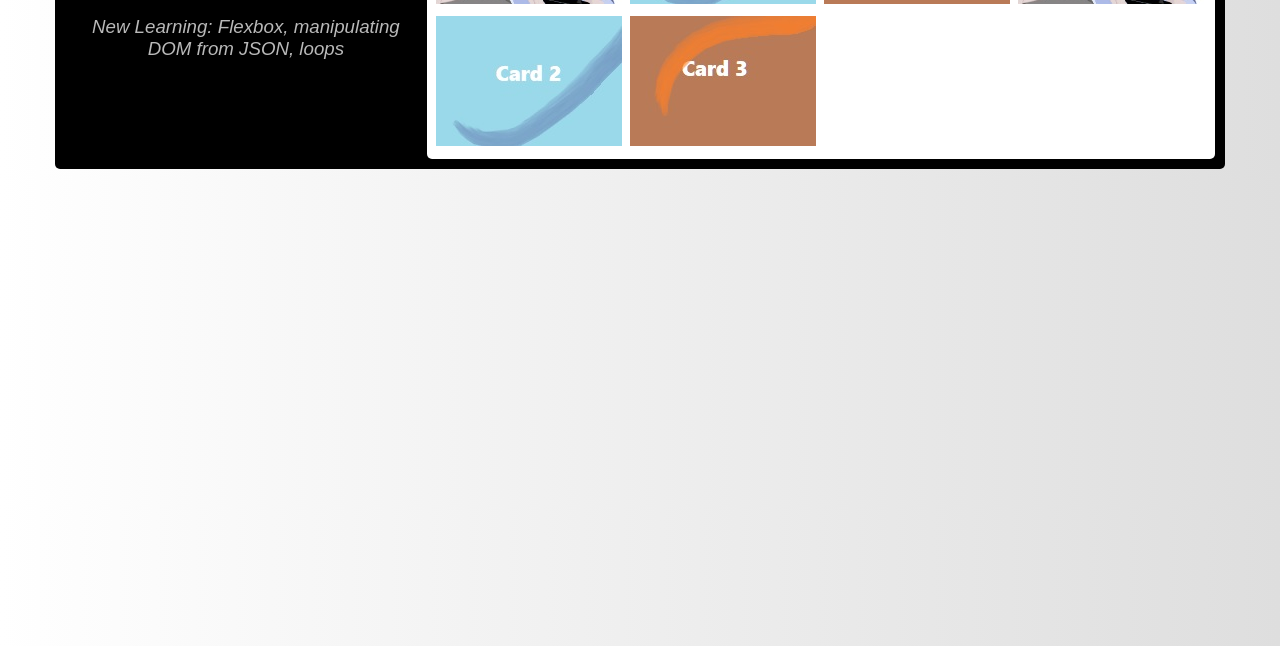
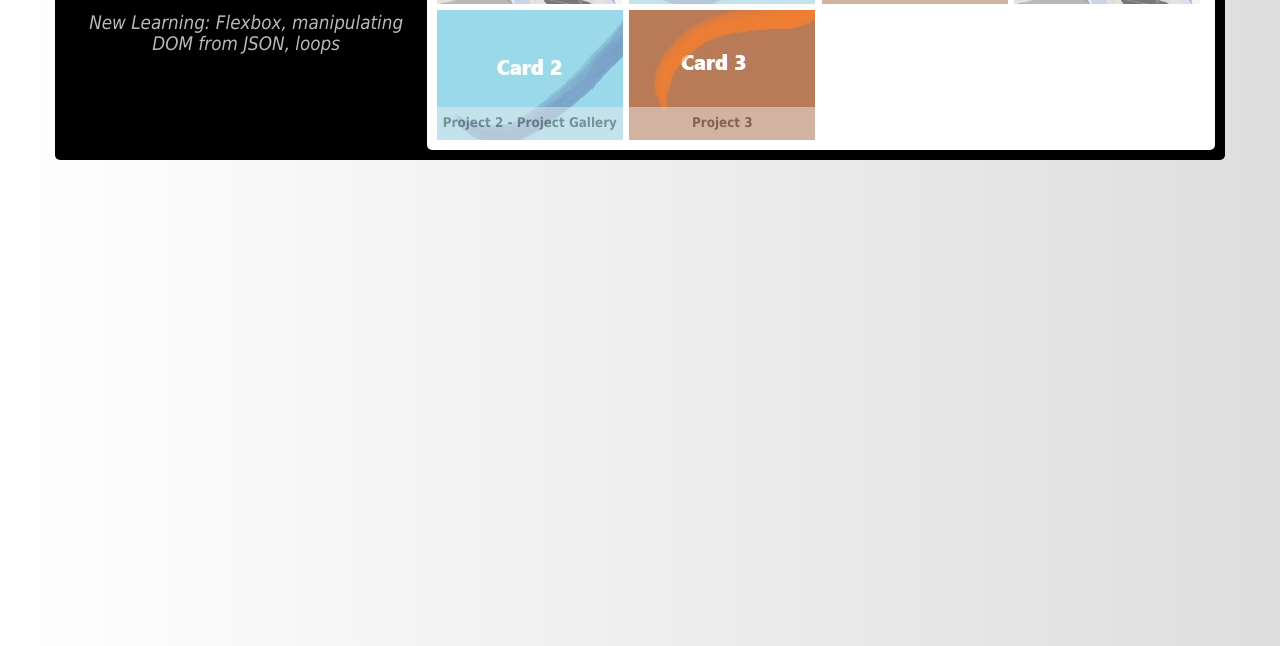
Before and after one commit to Nickb89/Project-Gallery, a plain HTML site: page index.html in a window 1280 px wide. Shown: the part 154-800 px from the top of the page. Drawn offline with Linux system fonts and the light colour scheme.

Commit message:
*Add captions
Javascript file now gets the URL of the images and their captions from
an array in the JSON file. These are displayed on top of the image using
CSS absolute positioning and opacity is reduced.

*Change font and layout

Changed the font and experimented with different padding, margin and the
use of flexbox justify content to keep the grid of images neat when
screen width changes.

```diff
--- a/script.js
+++ b/script.js
@@ -4,9 +4,9 @@ fetch("imageInfo.json")
     console.log(data[0].url)
     let galleryContainer = document.getElementById("gallery");
     for (let i = 0; i < data.length; i++) {
-        let div = document.createElement("div");
-        div.setAttribute('class', 'galleryItem');
-        div.innerHTML = '<img src=' + data[i].url + '>';
-        galleryContainer.appendChild(div);
+        let figure = document.createElement("figure");
+        figure.innerHTML = '<img src=' + data[i].url + '>'
+        + '<figcaption><p>' + data[i].caption + '</p></figcaption>';
+        galleryContainer.appendChild(figure);
     }
 })
--- a/style.css
+++ b/style.css
@@ -1,16 +1,16 @@
 body{
-    font-family: Arial, Helvetica, sans-serif;
+    font-family: Tahoma, Arial, Helvetica, sans-serif;
     background: rgb(255,255,255);
     background: linear-gradient(90deg, rgba(255,255,255,1) 0%, rgba(222,222,222,1) 100%);
 }
-
+/*Holds all content inside, centered on the page*/
 #contentWrapper {
     max-width:1170px;
     margin-left: auto;
     margin-right: auto;
 
   }
-
+/*Container holds gallery and header text and is set to display: flex*/
   #mainContent{
     display: flex;
     margin-left: auto;
@@ -20,20 +20,18 @@ body{
     padding: 10px;
     border-radius: 5px;
   }
-
+/*Gallery Content takes a larger proportion of the flexbox row*/
   #galleryContent{
     flex: 2 0 1;
     padding: 0;
   }
-
+/*Header or title area*/
   #header{
     display: flex;
     flex: 1 0 1;
     min-width: 0;
     padding: 10px;
     align-items: center;
-
-
   }
 
   #header h2{
@@ -42,7 +40,6 @@ body{
     color: rgb(255, 255, 255);
     margin:0;
     font-weight: 100;
-
   }
 
   #header h3{
@@ -50,46 +47,46 @@ body{
     color: rgb(185, 185, 185);
     font-weight: 100;
     font-style: italic;
-
   }
-
+/*sets how the gallery items behave*/
   #gallery{
     display: flex;
     flex-wrap: wrap;
-    gap: .5em;
+    gap: .4em;
     border-radius: 5px;
     background-color: white;
     padding: .6em;
     margin: 0;
-
-  }
-
-  .galleryItem{
-    flex-grow: 0;
-    flex-shrink:0;
-    flex-basis:0;
-    padding:0;
-    margin: 0;
   }
 
   figure {
-    border-top: none;
-    padding: 10px;
-    border: 1px solid white;
-    border-radius: 5px;
+    display: flex;
+    flex-flow: column nowrap;
+    position: relative;
+    margin:0;
   }
   figcaption {
-    padding: 0.3em;
+    position: absolute;
+    bottom: 0%;
     text-align: center;
+    line-height: .5em;
+    width: 100%;
+    opacity: 0.5;
+    font-weight: bold;
+    color: rgb(77, 77, 77);
+    background-color: rgb(236, 236, 236);
+    font-size:smaller;
   }
 
+
+/*When the page width shrinks to around a mobile device width, change the flex direction to suit portrait mode*/
   @media only screen and (max-width: 790px) {
     #mainContent {
       flex-direction: column;
     }
 
     #gallery {
-        justify-content: center;
+        justify-content: space-evenly;
     }
 
 
```
